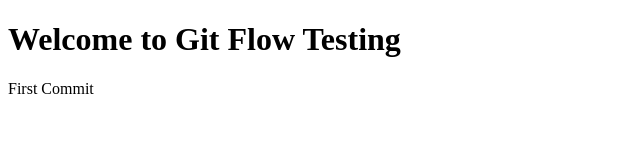
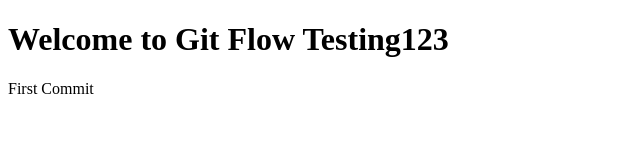
Before and after one commit to jbjobclement/gitflow-testing, a plain HTML site: page index.html in a window 1280 px wide. Shown: the full height of the page, 0-640 px from the left. Drawn offline with Linux system fonts and the light colour scheme.

Commit message:
feat: conflict-1

```diff
--- a/index.html
+++ b/index.html
@@ -8,7 +8,7 @@
 <body>
 
 
-    <h1>Welcome to Git Flow Testing</h1>
+    <h1>Welcome to Git Flow Testing123</h1>
     <p>
         First Commit
     </p>
```
